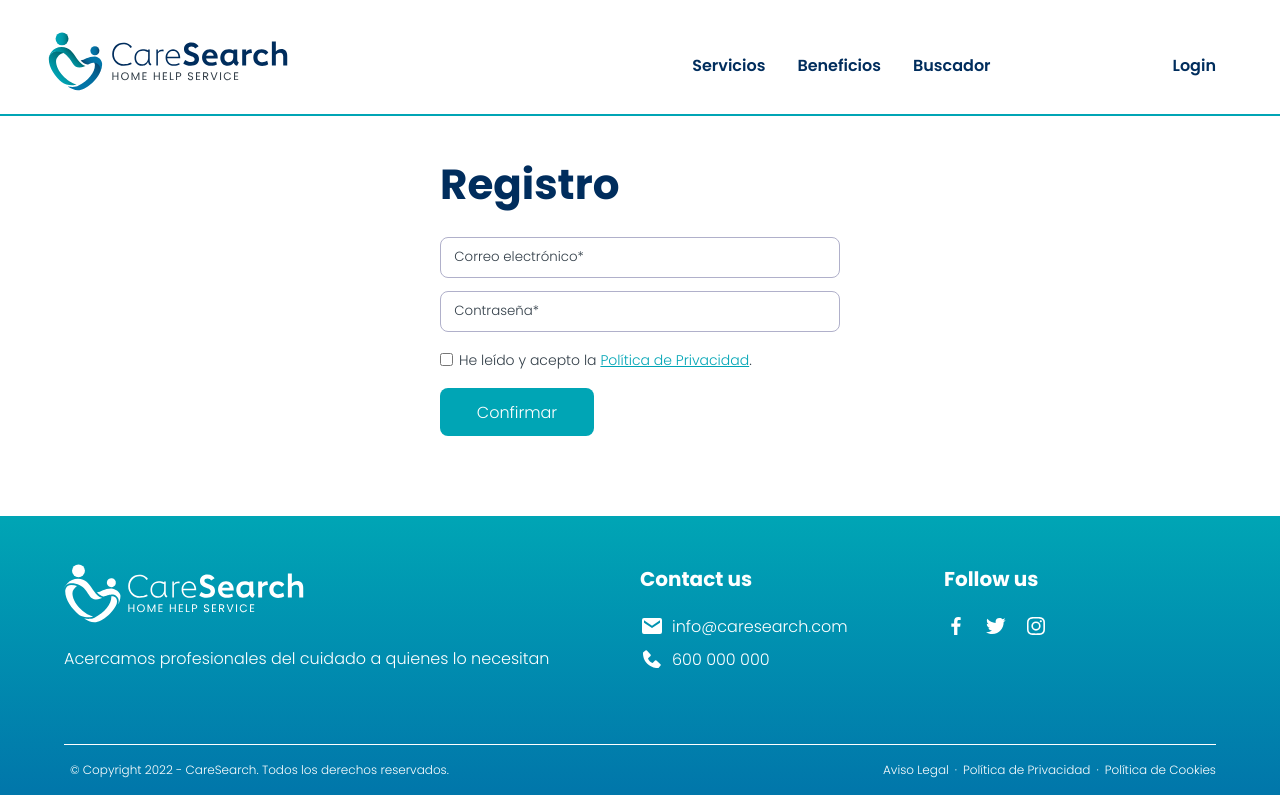
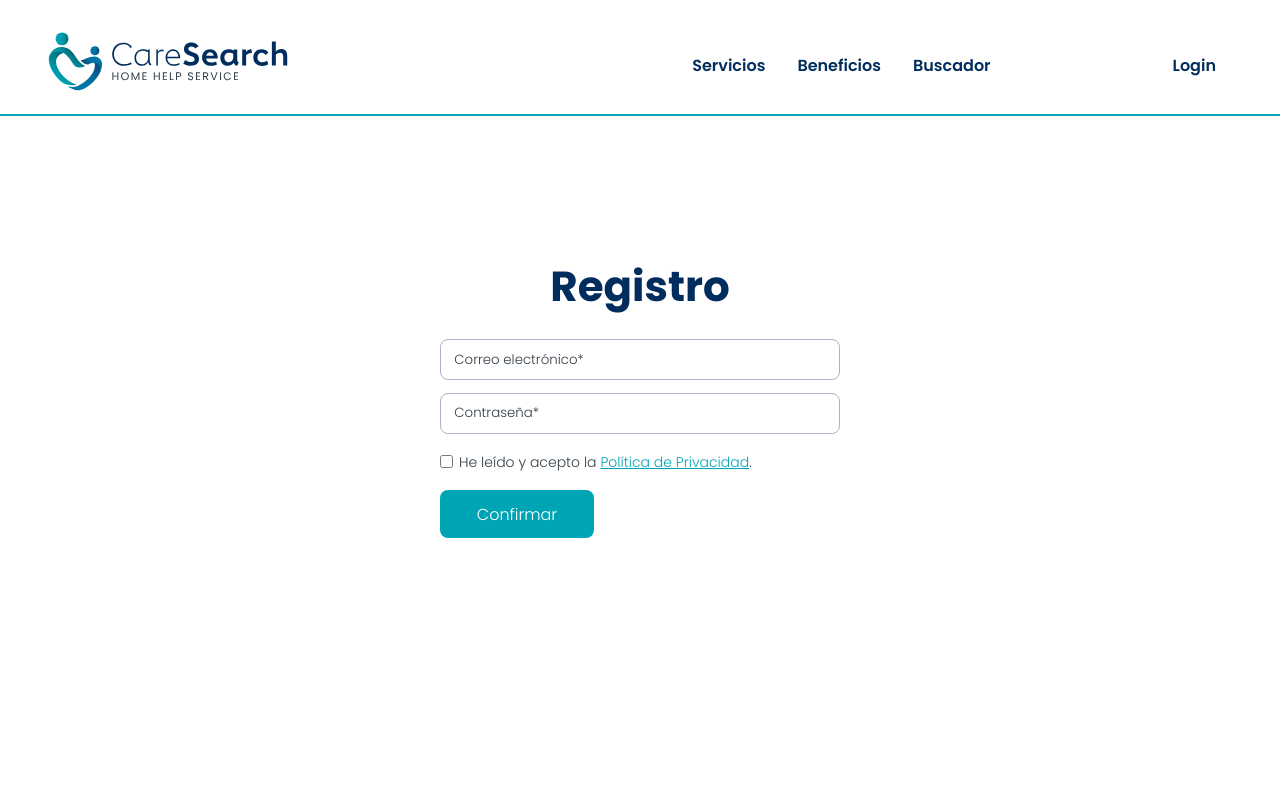
Before and after one commit to koalasDevTeam/FullStackProject, an Angular app in the folder care_search/: page /register in a window 1280 px wide. Shown: the top 800 px of the page. Built offline with nearby package versions, Linux system fonts and the light colour scheme.

Commit message:
fix seacrh/register

```diff
--- a/care_search/src/app/components/register/register.component.css
+++ b/care_search/src/app/components/register/register.component.css
@@ -50,10 +50,15 @@ h1 {
 }
 
 .register-cont {
-   padding: 10em 0 5em;
-    max-width: 400px;
-    margin: auto;
-}
+    /* padding: 10em 0 5em; */
+     max-width: 400px;
+     margin: auto;
+     height: 100vh;
+     display: flex;
+     justify-content: center;
+     align-items: center;
+     flex-direction: column;
+ }
 
 .formulario-registro .foto-perfil label {
     font-size: 14px;
--- a/care_search/src/app/components/search/search.component.css
+++ b/care_search/src/app/components/search/search.component.css
@@ -27,6 +27,10 @@
   z-index: 3;
 }
 
+.search-form.no-fixed{
+  position: static;
+}
+
 .search-form form, .form-inputs-cont{
   display: flex;
   justify-content: center;
@@ -51,7 +55,8 @@
   align-items: center;
   justify-content: center;
   margin-bottom: 150px;
-  margin-top: 50px;
+  position: relative;
+  top: -300px;
 }
 .message h3 {
   text-align: center;
--- a/care_search/src/app/components/search/search.component.html
+++ b/care_search/src/app/components/search/search.component.html
@@ -1,7 +1,7 @@
 <!--*****************************************************************************************************************-->
 
 
-<div class="search-form">
+<div class="search-form {{resultsList.length === 0 ? 'no-fixed' : ''}}">
   <h1 class="search-title">Encuentra la persona perfecta para tu cuidado</h1>
   <div class="form-inputs-cont">
   <form action="" >
@@ -54,8 +54,11 @@
       <h4>{{ helper.work }}</h4>
 
       <!-- para cuando el texto es muy largo -->
+      <!-- <p *ngIf=" helper.info.length>285" >
+        {{ helper.info.substring(0,285) }}<span class="more-info"  routerLink="/profile" (click)="sendingId(helper.id)">...</span>
+      </p> -->
       <p *ngIf=" helper.info.length>285" >
-        {{ helper.info.substring(0,285) }}<span class="more-info"  routerLink="/profile" (click)="sendingId(helper.id)">...</span>
+        {{ helper.info.substring(0,285) }}<span class="more-info">...</span>
       </p>
        <!-- para cuando el texto es corto -->
       <p *ngIf=" helper.info.length<=285" >
@@ -69,13 +72,13 @@
         (click)="setContactModal(helper)"
          class="btn-contact">Contacto</button>
 
-        <button
+        <!-- <button
           routerLink="/profile"
           class="btn-perfil"
           (click)="sendingId(helper.id)"
         >
           Perfil
-        </button>
+        </button> -->
       </div>
     </div>
   </div>
```
